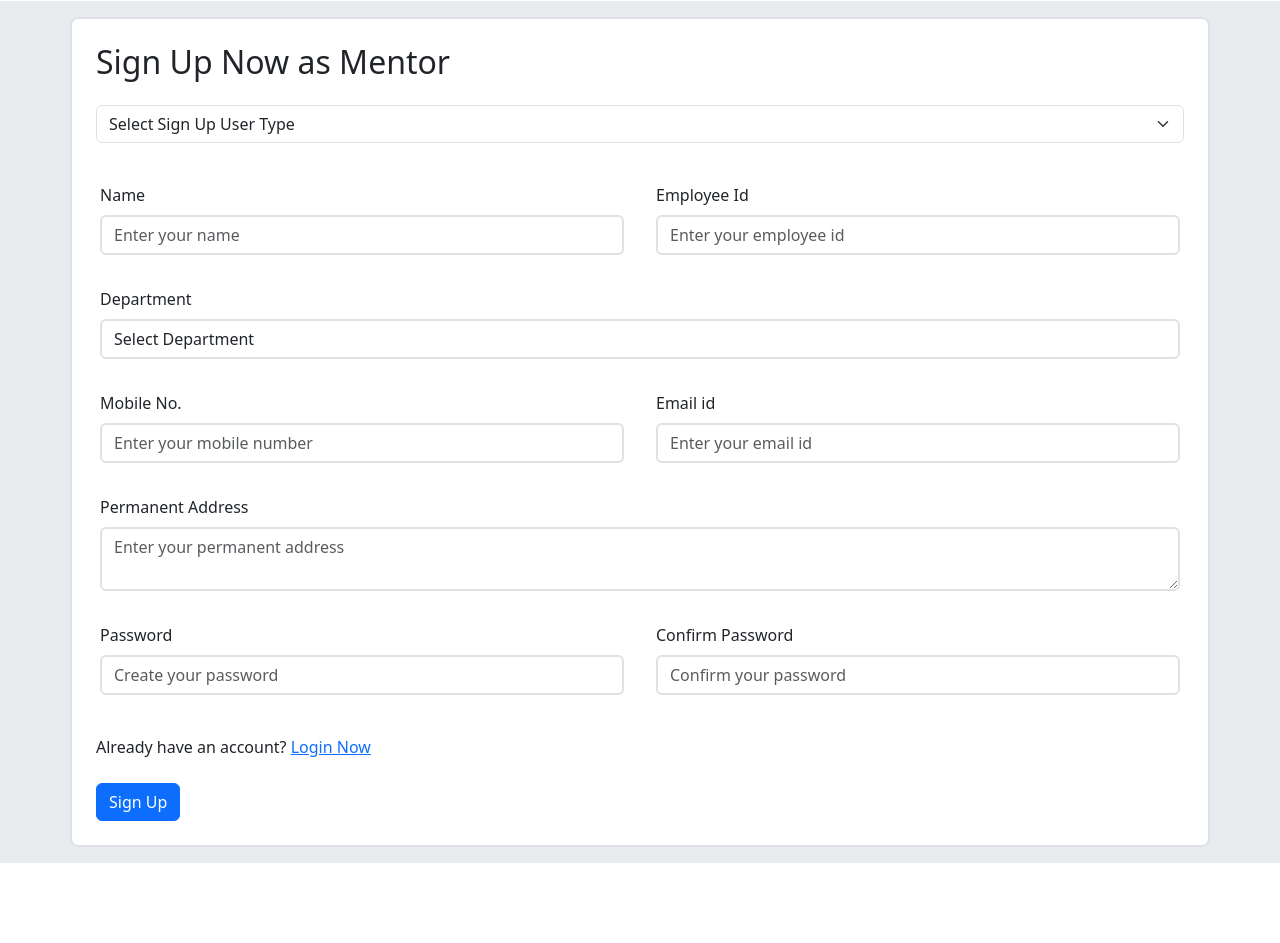
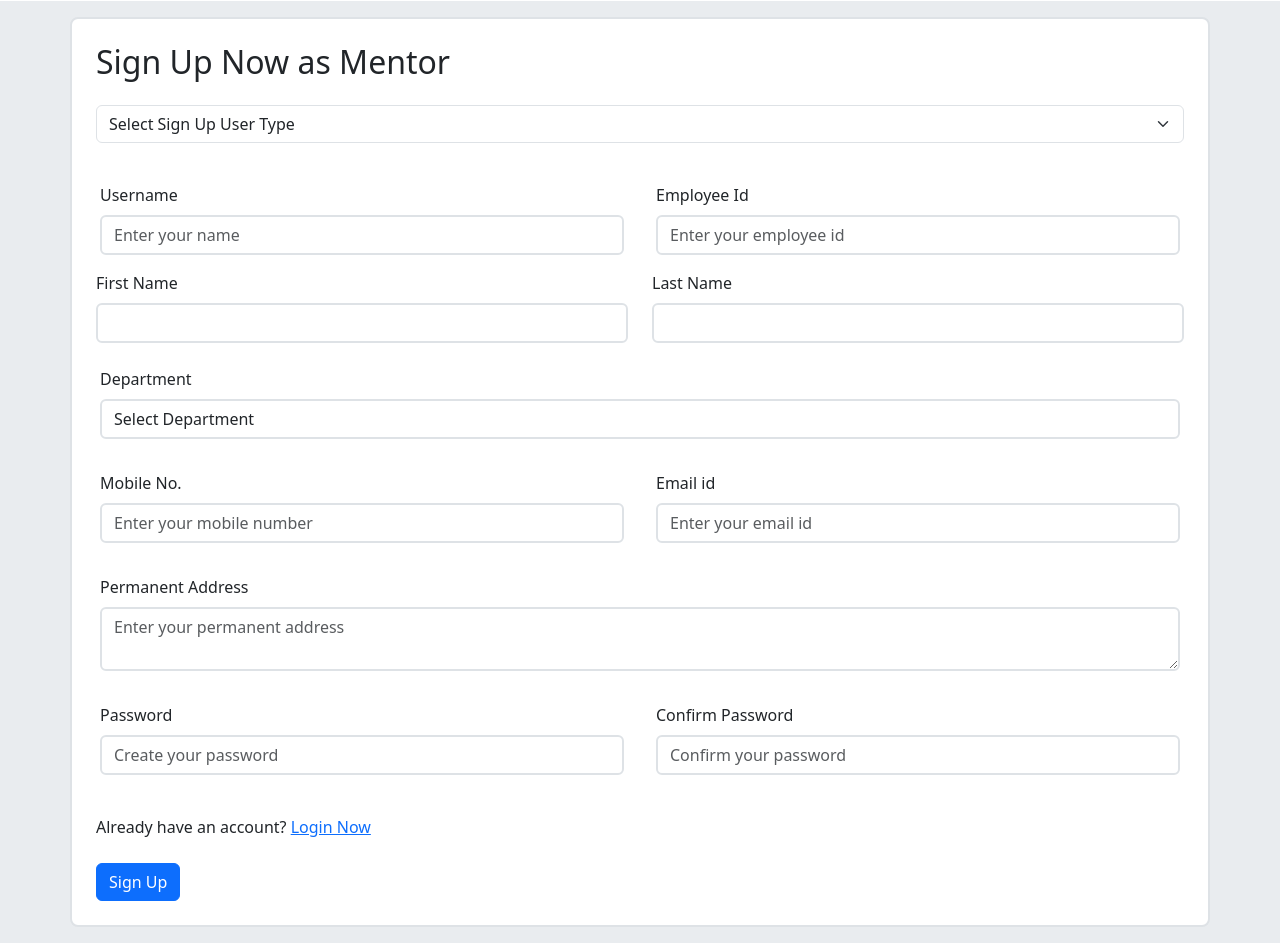
Before and after one commit to azaadmottan/Django, a Django app: page /account/register/ in a window 1280 px wide. Shown: the part 405-1348 px from the top of the page. Before the commit the page ends 1268 px from the top, so only its background shows below. Run offline with Django 5.2, Linux system fonts and the light colour scheme; data comes from the database, SQL or seed files in the repository; both versions use the stored data as it was after the commit.

Commit message:
Bug fixing & some updates in the mentor and mentee registration process.

```diff
--- a/CMS/mentormentee/mentormentee/urls.py
+++ b/CMS/mentormentee/mentormentee/urls.py
@@ -1,6 +1,8 @@
 from django.contrib import admin
 from django.urls import path
 from . import views
+from django.conf import settings
+from django.conf.urls.static import static
 
 urlpatterns = [
     path('admin/', admin.site.urls),
@@ -10,3 +12,6 @@ urlpatterns = [
     path('mentor/mentorRegister/', views.mentorRegister, name='mentor_register'),
     path('mentee/menteeRegister/', views.menteeRegister, name='mentee_register'),
 ]
+
+if settings.DEBUG:
+    urlpatterns += static(settings.MEDIA_URL, document_root=settings.MEDIA_ROOT)
--- a/CMS/mentormentee/mentormentee/views.py
+++ b/CMS/mentormentee/mentormentee/views.py
@@ -2,6 +2,7 @@ from django.shortcuts import render
 from django.contrib.auth.models import User
 from .models import MentorProfile, MenteeProfile
 from django.http import JsonResponse
+from django.db import transaction
 
 def welcome(request):
     return render(request, 'home/welcome.html')
@@ -10,12 +11,15 @@ def login(request):
     return render(request, 'pages/login.html')
 
 def register(request):
-    return render(request, 'pages/register.html')
+    mentors = MentorProfile.objects.all()
+    return render(request, 'pages/register.html', { 'mentors': mentors })
 
 def mentorRegister(request):
     if request.method == 'POST':
         username = request.POST.get('mentorName')
         email_id = request.POST.get('mentorEmail')
+        firstName = request.POST.get('mentorFirstName')
+        lastName = request.POST.get('mentorLastName')
         password = request.POST.get('mentorPassword')
         emp_id = request.POST.get('empId')
         department = request.POST.get('department')
@@ -29,7 +33,7 @@ def mentorRegister(request):
                 'process': 'failed'
             })
 
-        user = User.objects.filter(username = username)
+        user = User.objects.filter(username=username)
 
         if user.exists():
             return JsonResponse({
@@ -38,7 +42,21 @@ def mentorRegister(request):
                 'process': 'failed'
             })
 
-        mentor = User.objects.create(username = username, email = email_id)
+        if MentorProfile.objects.filter(emp_id=emp_id).exists():
+            return JsonResponse({
+                'status': 400   ,
+                'message': 'Employee Id already exists',
+                'process': 'failed'
+            })
+
+        if User.objects.filter(email=email_id).exists():
+            return JsonResponse({
+                'status': 400   ,
+                'message': 'Email address already exists',
+                'process': 'failed'
+            })
+
+        mentor = User.objects.create(username = username, email = email_id, first_name = firstName, last_name = lastName)
         mentor.set_password(password)
 
         mentor.save()
@@ -70,6 +88,8 @@ def menteeRegister(request):
         username = request.POST.get('menteeName')
         email_id = request.POST.get('menteeEmail')
         password = request.POST.get('menteePassword')
+        firstName = request.POST.get('menteeFirstName')
+        lastName = request.POST.get('menteeLastName')
         roll_no = request.POST.get('roll_no')
         course = request.POST.get('course')
         branch = request.POST.get('branch')
@@ -92,7 +112,11 @@ def menteeRegister(request):
         try:
             mentor_id = MentorProfile.objects.get(id=mentor_id)
         except MentorProfile.DoesNotExist:
-            return JsonResponse({'status': 404, 'message': 'Mentor does not exist', 'process': 'failed'})
+            return JsonResponse({
+                'status': 404,
+                'message': 'Mentor does not exist',
+                'process': 'failed'
+            })
 
         user = User.objects.filter(username = username)
 
@@ -103,33 +127,54 @@ def menteeRegister(request):
                 'process': 'failed'
             })
 
-        mentee = User.objects.create(username = username, email = email_id)
-        mentee.set_password(password)
+        try:
+            if MenteeProfile.objects.filter(roll_no=roll_no).exists():
+                return JsonResponse({
+                'status': 400   ,
+                'message': 'Roll number already exists',
+                'process': 'failed'
+            })
+            if User.objects.filter(email=email_id).exists():
+                return JsonResponse({
+                'status': 400   ,
+                'message': 'Email address already exists',
+                'process': 'failed'
+            })
+            with transaction.atomic():
+                mentee = User.objects.create(username = username, email = email_id, first_name = firstName, last_name = lastName)
+                mentee.set_password(password)
 
-        mentee.save()
+                mentee.save()
 
-        mentee_profile = MenteeProfile(
-            username = mentee,
-            roll_no = roll_no,
-            course = course,
-            branch = branch,
-            semester = semester,
-            mentor = mentor_id,
-            phone = phone,
-            father_name = father_name,
-            father_phone = father_phone,
-            father_profession = father_profession,
-            address = address,
-            profile_picture = profile_picture
-        )
+                mentee_profile = MenteeProfile(
+                    username = mentee,
+                    roll_no = roll_no,
+                    course = course,
+                    branch = branch,
+                    semester = semester,
+                    mentor = mentor_id,
+                    phone = phone,
+                    father_name = father_name,
+                    father_phone = father_phone,
+                    father_profession = father_profession,
+                    address = address,
+                    profile_picture = profile_picture
+                )
 
-        mentee_profile.save()
+                mentee_profile.save()
 
-        return JsonResponse({
-            'status': 200,
-            'message': 'Mentee registered successfully',
-            'process': 'success'
-        })
+            return JsonResponse({
+                'status': 200,
+                'message': 'Mentee registered successfully',
+                'process': 'success'
+            })
+
+        except Exception as e:
+            return JsonResponse({
+                'status': 500,
+                'message': str(e),
+                'process': 'failed'
+            })
     else:
         return JsonResponse({
             'status': 405,
--- a/CMS/mentormentee/templates/pages/register.html
+++ b/CMS/mentormentee/templates/pages/register.html
@@ -39,7 +39,7 @@
                 {% csrf_token %}
                 <div class="row d-flex flex-column flex-md-row">
                     <div class="col p-3">
-                        <label for="mentorName" class="form-label fw-medium">Name</label>
+                        <label for="mentorName" class="form-label fw-medium">Username</label>
                         <input type="text" value="" id="mentorName" class="form-control border-2 shadow-none" placeholder="Enter your name">
 
                     </div>
@@ -48,7 +48,16 @@
                         <input type="text" id="empId" class="form-control border-2 shadow-none" placeholder="Enter your employee id" >
                     </div>
                 </div>
-
+                <div class="row mb-2">
+                    <div class="form-group col-md-6">
+                        <label for="mentorFirstName" class="form-label fw-medium">First Name</label>
+                        <input type="text" class="form-control border-2 shadow-none" id="mentorFirstName" required>
+                    </div>
+                    <div class="form-group col-md-6">
+                        <label for="mentorLastName" class="form-label fw-medium">Last Name</label>
+                        <input type="text" class="form-control border-2 shadow-none" id="mentorLastName" required>
+                    </div>
+                </div>
                 <div class="row d-flex flex-column flex-md-row">
                     <div class="col p-3">
                         <label for="department" class="form-label fw-medium">Department</label>
@@ -113,12 +122,22 @@
                 {% csrf_token %}
                 <div class="row mb-2">
                     <div class="form-group col-md-6">
-                        <label for="menteeName" class="form-label fw-medium">Mentee Name</label>
+                        <label for="menteeName" class="form-label fw-medium">Username</label>
                         <input type="text" class="form-control border-2 shadow-none" id="menteeName" required>
                     </div>
                     <div class="form-group col-md-6">
                         <label for="rollNo" class="form-label fw-medium">Roll No</label>
                         <input type="text" class="form-control border-2 shadow-none" id="rollNo" required>
+                    </div>
+                </div>
+                <div class="row mb-2">
+                    <div class="form-group col-md-6">
+                        <label for="menteeFirstName" class="form-label fw-medium">First Name</label>
+                        <input type="text" class="form-control border-2 shadow-none" id="menteeFirstName" required>
+                    </div>
+                    <div class="form-group col-md-6">
+                        <label for="menteeLastName" class="form-label fw-medium">Last Name</label>
+                        <input type="text" class="form-control border-2 shadow-none" id="menteeLastName" required>
                     </div>
                 </div>
                 <div class="row mb-2">
@@ -140,15 +159,9 @@
                         <label for="mentor" class="form-label fw-medium">Mentor</label>
                         <select class="form-select" id="mentor" aria-label="Default select example">
                             <option value="none" class="form-label fw-medium border-2 shadow-none">Select Your Mentor</option>
-                            <option value="5">Rakesh Gupta</option>
-                            <option value="7">Deepak Kumar</option>
-                            <option value="8">Shivangi Sharma</option>
-                            <option value="9">Ragu Pathak</option>
-                            {% comment %} @if(count($mentors) > 0)
-                                @foreach($mentors as $mentorName => $id)
-                                    <option value="{{ $id }}">{{ $mentorName }}</option>
-                                @endforeach
-                            @endif {% endcomment %}
+                            {% for mentor in mentors %}
+                                <option value="{{ mentor.id }}">{{ mentor.username }}</option>
+                            {% endfor %}
                         </select>
                     </div>
                 </div>
@@ -231,6 +244,8 @@
                 e.preventDefault();
 
                 let name = $("#mentorName").val();
+                let firstName = $("#mentorFirstName").val();
+                let lastName = $("#mentorLastName").val();
                 let empId = $("#empId").val();
                 let department = $("#department").find(":selected").val();
                 let phone = $("#mentorPhone").val();
@@ -243,7 +258,7 @@
 
                 const csrftoken = form.find('input[type="hidden"]').val();
 
-                if (name === "" || empId === "" || department === "none" || phone === "" || email === "" || address === "" || password === "" || confirmPassword === "") {
+                if (name === "" || firstName === "" || lastName === "" || empId === "" || department === "none" || phone === "" || email === "" || address === "" || password === "" || confirmPassword === "") {
                     message("danger", "All fields are required");
                     return;
                 }
@@ -271,7 +286,7 @@
                         $.ajax({
                             url : "{% url 'mentor_register' %}",
                             type : "POST",
-                            data : {csrfmiddlewaretoken: csrftoken, mentorName: name, empId: empId, department: department, mentorPhone: phone, mentorEmail: email, mentorAddress: address, mentorPassword: password },
+                            data : {csrfmiddlewaretoken: csrftoken, mentorName: name, mentorFirstName: firstName, mentorLastName: lastName, empId: empId, department: department, mentorPhone: phone, mentorEmail: email, mentorAddress: address, mentorPassword: password },
 
                             success : function(response){
                                 if (response.process === "success"){
@@ -305,6 +320,8 @@
 
                 let name = $("#menteeName").val();
                 let rollNo = $("#rollNo").val();
+                let firstName = $("#menteeFirstName").val();
+                let lastName = $("#menteeLastName").val();
                 let course = $("#course").val();
                 let branch = $("#branch").val();
                 let semester = $("#semester").val();
@@ -325,7 +342,7 @@
 
                 const csrftoken = form.find('input[type="hidden"]').val();
 
-                if (name === "" || rollNo === "" || course === "" || branch === "" || semester === "" || mentor === "none" || phone === "" || email === "" || fatherName === "" || fatherPhone === "" || fatherProfession === "" || address === "" || password === "") {
+                if (name === "" || rollNo === "" || menteeFirstName === "" || menteeLastName === "" || course === "" || branch === "" || semester === "" || mentor === "none" || phone === "" || email === "" || fatherName === "" || fatherPhone === "" || fatherProfession === "" || address === "" || password === "") {
                     message("danger", "All fields are required");
                     return;
                 }
@@ -357,6 +374,8 @@
                         formData.append('menteeName', name);
                         formData.append('menteeEmail', email);
                         formData.append('menteePassword', password);
+                        formData.append('menteeFirstName', firstName);
+                        formData.append('menteeLastName', lastName);
                         formData.append('roll_no', rollNo);
                         formData.append('course', course);
                         formData.append('branch', branch);
@@ -386,7 +405,7 @@
                                 }
                             },
                             error: function(response) {
-                                message("danger", "Something went wrong please try again");
+                                message("danger", response.message);
                                 return;
                             }
                         });
```
Also changed, not shown: CMS/mentormentee/db.sqlite3.
